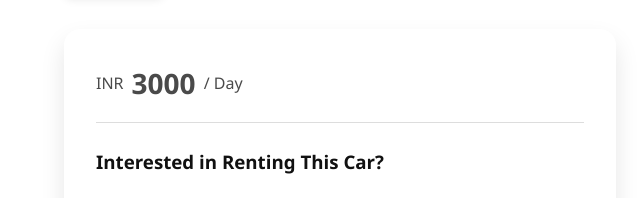
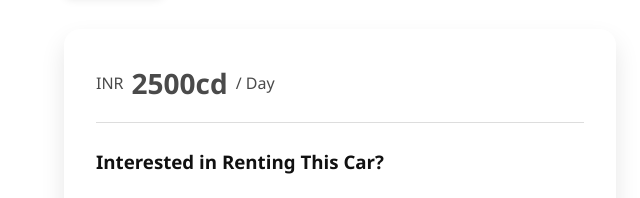
Before and after one commit to yashgohel25/car_rental, a plain HTML site: page car/fronx.html in a window 1280 px wide. Shown: the part 746-944 px from the top of the page, 0-640 px from the left. Drawn offline with Linux system fonts and the light colour scheme.

Commit message:
add some chnage price

```diff
--- a/car/fronx.html
+++ b/car/fronx.html
@@ -558,7 +558,7 @@
 
       <div class="enquiry-card">
         <div class="enquiry-price">
-          INR <strong>3000</strong> / Day
+          INR <strong>2500cd</strong> / Day
         </div>
 
         <h3>Interested in Renting This Car?</h3>
```
